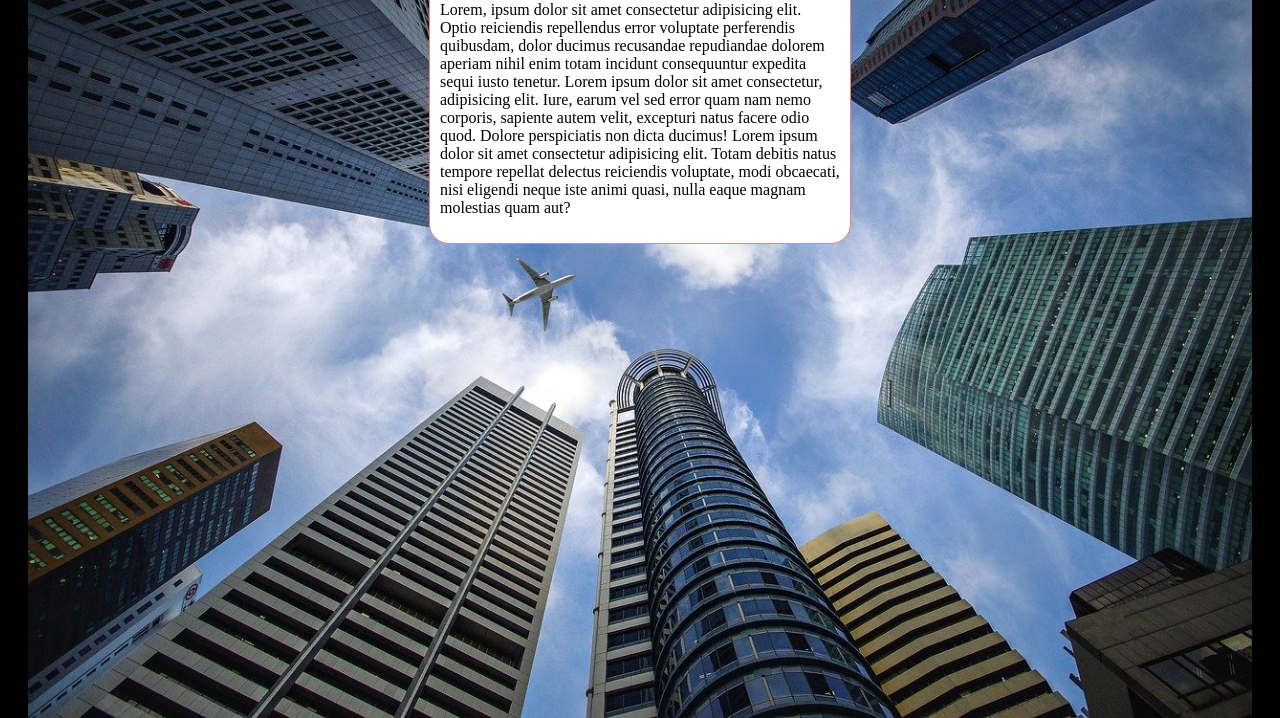
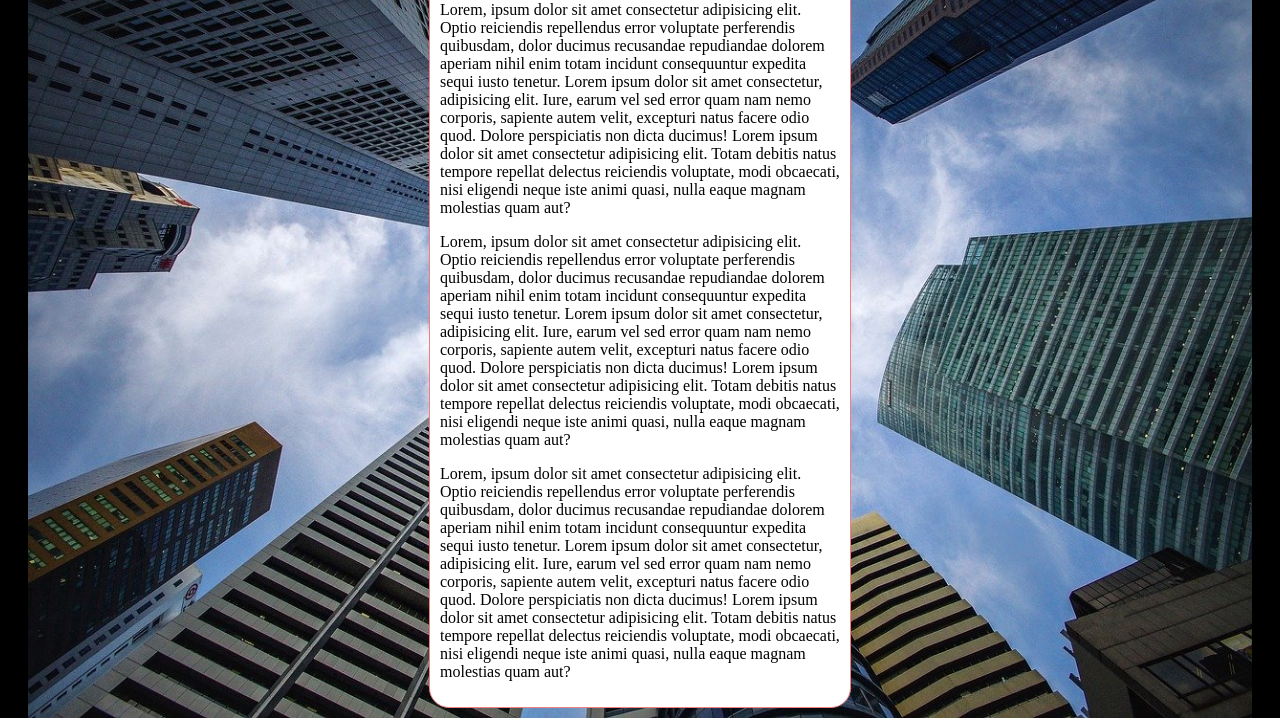
Before and after one commit to WilliamLacerda/html-css, a plain HTML site: page exercicios/exercicio022/fundo006.html in a window 1280 px wide. Shown: the part 98-816 px from the top of the page. Drawn offline with Linux system fonts and the light colour scheme.

Commit message:
Update fundo006.html

```diff
--- a/exercicios/exercicio022/fundo006.html
+++ b/exercicios/exercicio022/fundo006.html
@@ -28,6 +28,8 @@
     <main>
         <h1>Teste de imagem de fundo</h1>
         <p>Lorem, ipsum dolor sit amet consectetur adipisicing elit. Optio reiciendis repellendus error voluptate perferendis quibusdam, dolor ducimus recusandae repudiandae dolorem aperiam nihil enim totam incidunt consequuntur expedita sequi iusto tenetur. Lorem ipsum dolor sit amet consectetur, adipisicing elit. Iure, earum vel sed error quam nam nemo corporis, sapiente autem velit, excepturi natus facere odio quod. Dolore perspiciatis non dicta ducimus! Lorem ipsum dolor sit amet consectetur adipisicing elit. Totam debitis natus tempore repellat delectus reiciendis voluptate, modi obcaecati, nisi eligendi neque iste animi quasi, nulla eaque magnam molestias quam aut?</p>
+        <p>Lorem, ipsum dolor sit amet consectetur adipisicing elit. Optio reiciendis repellendus error voluptate perferendis quibusdam, dolor ducimus recusandae repudiandae dolorem aperiam nihil enim totam incidunt consequuntur expedita sequi iusto tenetur. Lorem ipsum dolor sit amet consectetur, adipisicing elit. Iure, earum vel sed error quam nam nemo corporis, sapiente autem velit, excepturi natus facere odio quod. Dolore perspiciatis non dicta ducimus! Lorem ipsum dolor sit amet consectetur adipisicing elit. Totam debitis natus tempore repellat delectus reiciendis voluptate, modi obcaecati, nisi eligendi neque iste animi quasi, nulla eaque magnam molestias quam aut?</p>
+        <p>Lorem, ipsum dolor sit amet consectetur adipisicing elit. Optio reiciendis repellendus error voluptate perferendis quibusdam, dolor ducimus recusandae repudiandae dolorem aperiam nihil enim totam incidunt consequuntur expedita sequi iusto tenetur. Lorem ipsum dolor sit amet consectetur, adipisicing elit. Iure, earum vel sed error quam nam nemo corporis, sapiente autem velit, excepturi natus facere odio quod. Dolore perspiciatis non dicta ducimus! Lorem ipsum dolor sit amet consectetur adipisicing elit. Totam debitis natus tempore repellat delectus reiciendis voluptate, modi obcaecati, nisi eligendi neque iste animi quasi, nulla eaque magnam molestias quam aut?</p>
     </main>
 </body>
 </html>
```
